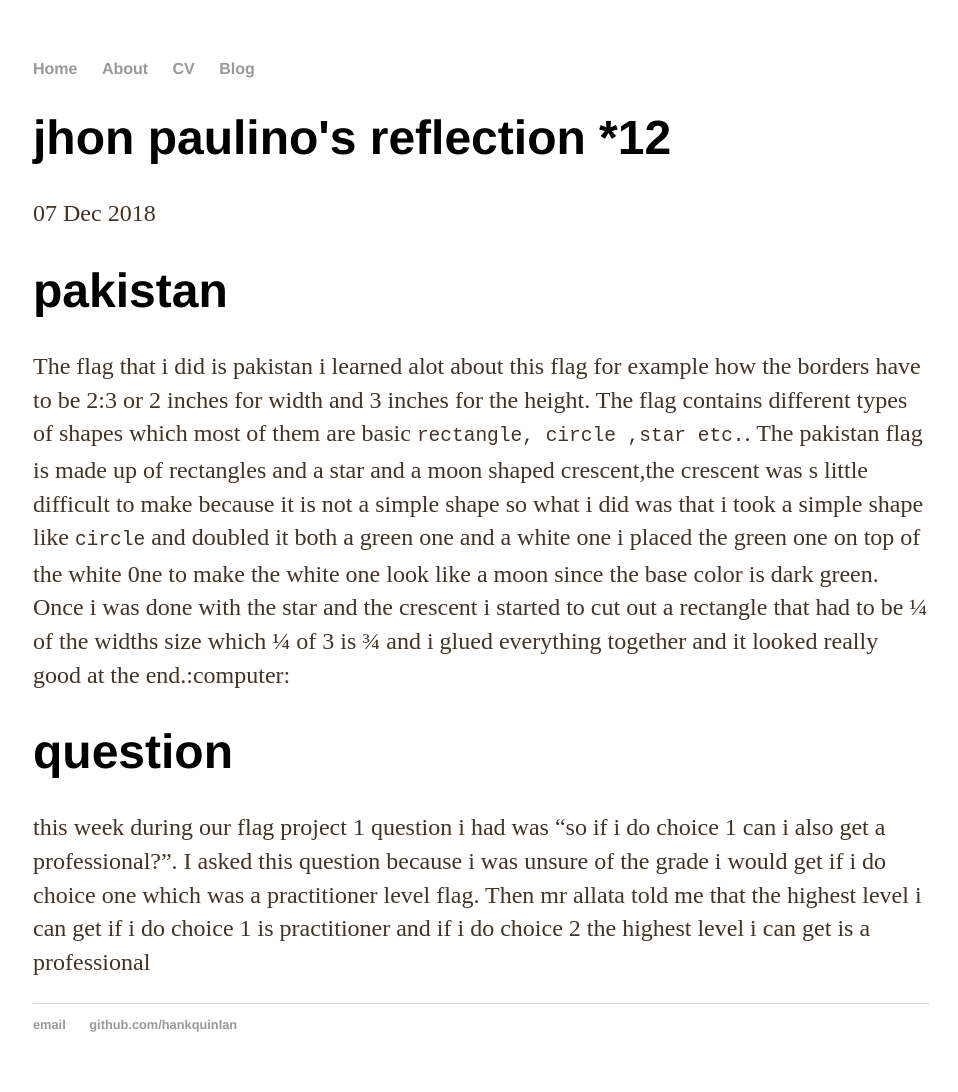
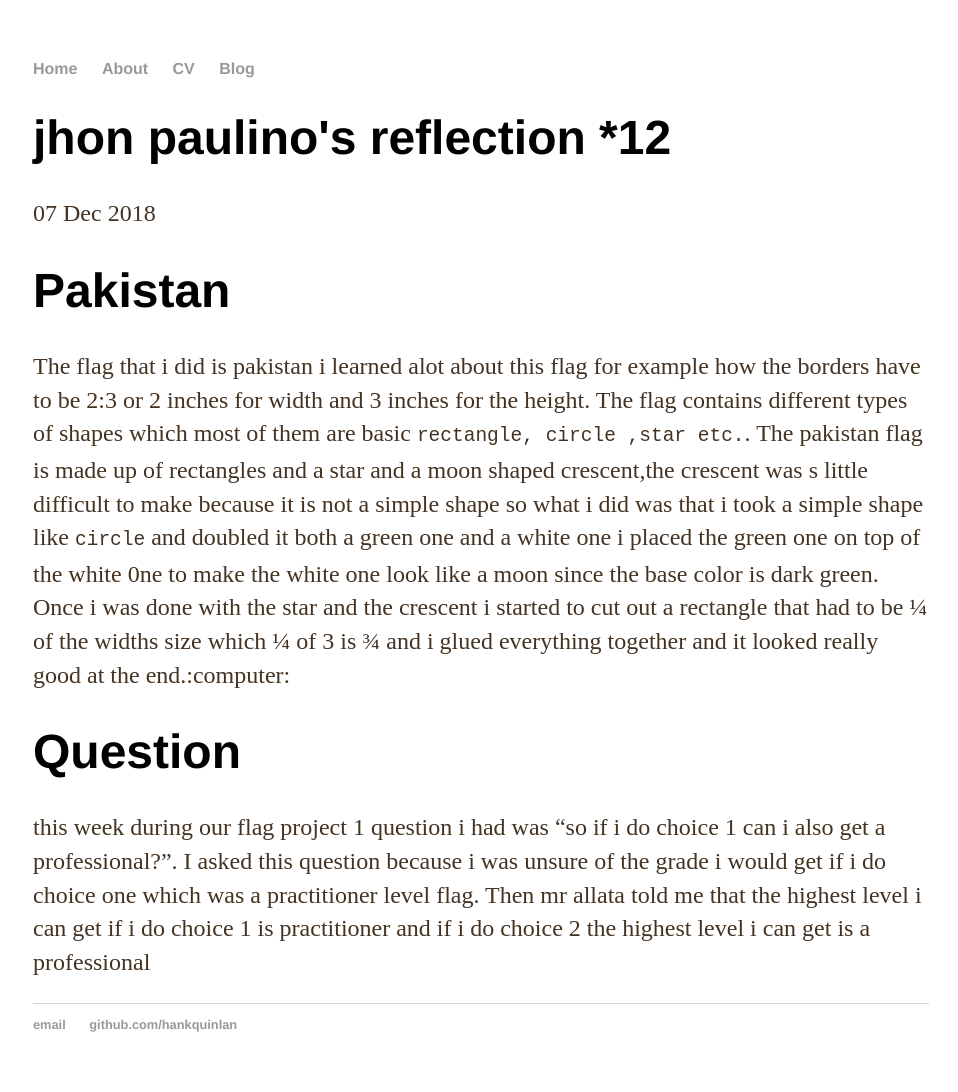
Before and after one commit to jhonp9659/jhonp9659.github.io, a Jekyll site: the page built from _posts/2018-12-07-weekly-reflection.md, in a window 1280 px wide. Shown: the whole page, without its empty margins (159-1117 px from the left). Built offline with Jekyll 4.4.1, drawn with Linux system fonts in a browser that asks for light colours.

````diff
--- a/_posts/2018-12-07-weekly-reflection.md
+++ b/_posts/2018-12-07-weekly-reflection.md
@@ -4,9 +4,9 @@ title: "jhon paulino's reflection *12"
 date: 2018-12-07
 ---
 
-# pakistan
+# Pakistan
 
 The flag that i did is pakistan i learned alot about this flag for example how the borders have to be 2:3 or 2 inches for width and 3 inches for the height. The flag contains different types of shapes which most of them are basic ``` rectangle, circle ,star etc.```. The pakistan flag is made up of rectangles and a star and a moon shaped crescent,the crescent was s little difficult to make because it is not a simple shape so what i did was that i took a simple shape like ``` circle ``` and doubled it both a green one and a white one i placed the green one on top of the white 0ne to make the white one look like a moon since the base color is dark green. Once i was done with the star and the crescent i started to cut out a rectangle that had to be ¼ of the widths size which ¼ of 3 is ¾ and i glued everything together and it looked really good at the end.:computer:
 
-# question
+# Question
 this week during our flag project 1 question i had was “so if i do choice 1 can i also get a professional?”. I asked this question because i was unsure of the grade i would get if i do choice one which was a practitioner level flag. Then mr allata told me that the highest level i can get if i do choice 1 is practitioner and if i do choice 2 the highest level i can get is a professional
````
